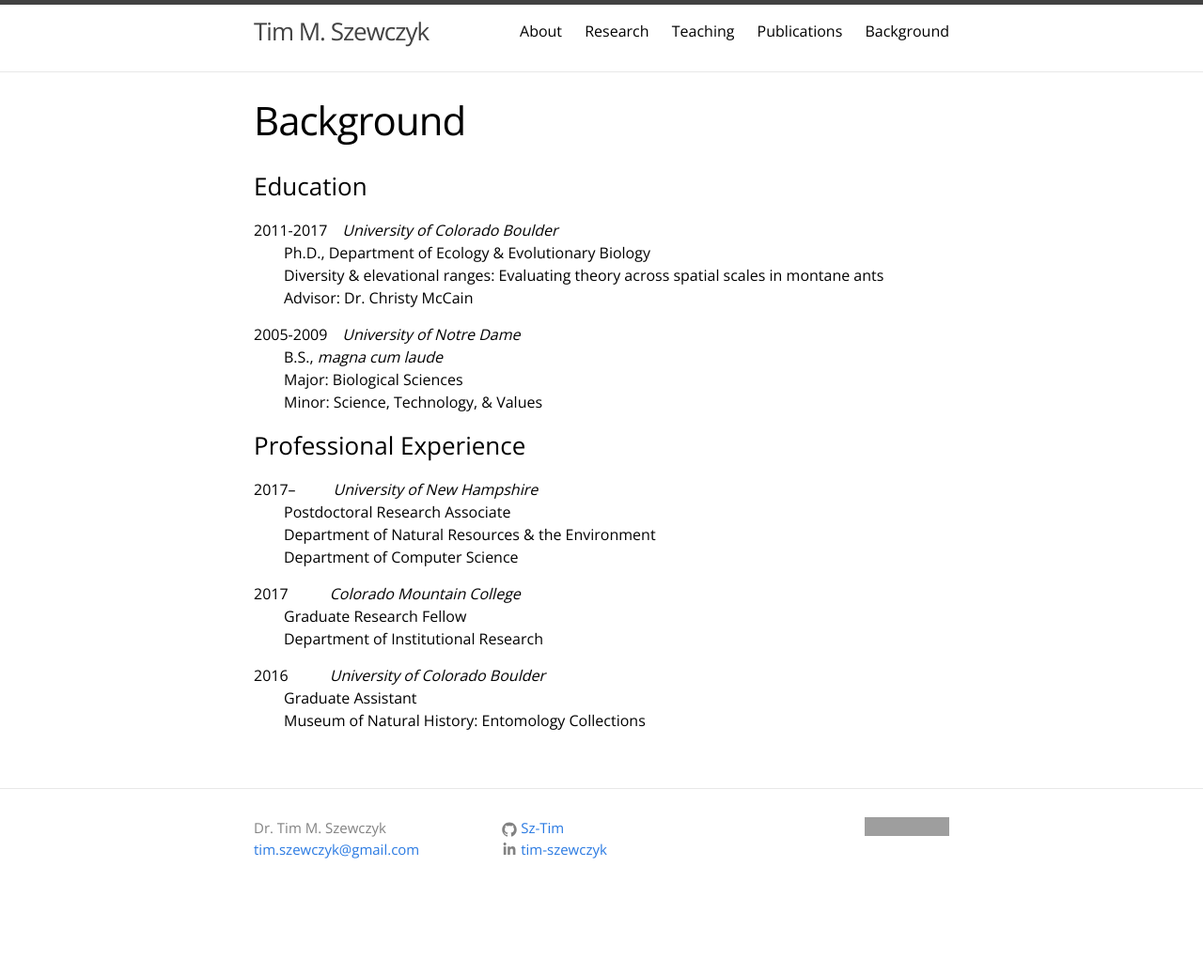
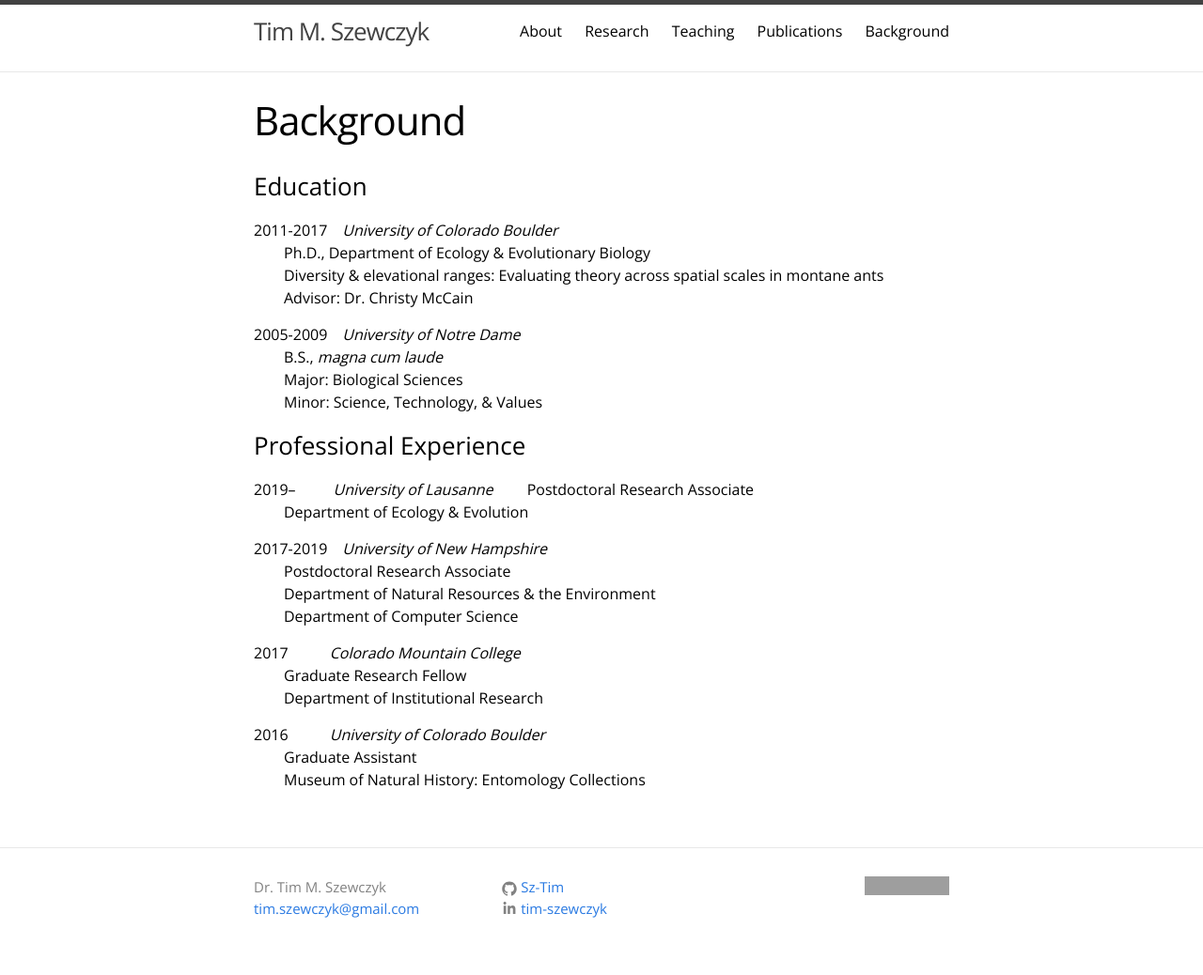
Before and after one commit to Sz-Tim/Sz-Tim.github.io, a Jekyll site: the page built from background.md, in a window 1280 px wide. Shown: the whole page at 94% size. Built offline with Jekyll 4.4.1, drawn with Linux system fonts in a browser that asks for light colours; before the commit the page ends 975 px from its top, so only the background shows below that; grey boxes are pictures that could not be loaded.

Commit message:
updated for unil

```diff
--- a/background.md
+++ b/background.md
@@ -17,7 +17,11 @@ weight: 5
 &emsp;&emsp;Minor: Science, Technology, & Values
 
 ### Professional Experience
-2017–&ensp;&emsp;&emsp;*University of New Hampshire*
+2019–&ensp;&emsp;&emsp;*University of Lausanne*
+&emsp;&emsp;Postdoctoral Research Associate
+&emsp;&emsp;Department of Ecology & Evolution
+
+2017-2019&emsp;*University of New Hampshire*
 &emsp;&emsp;Postdoctoral Research Associate
 &emsp;&emsp;Department of Natural Resources & the Environment
 &emsp;&emsp;Department of Computer Science
```
